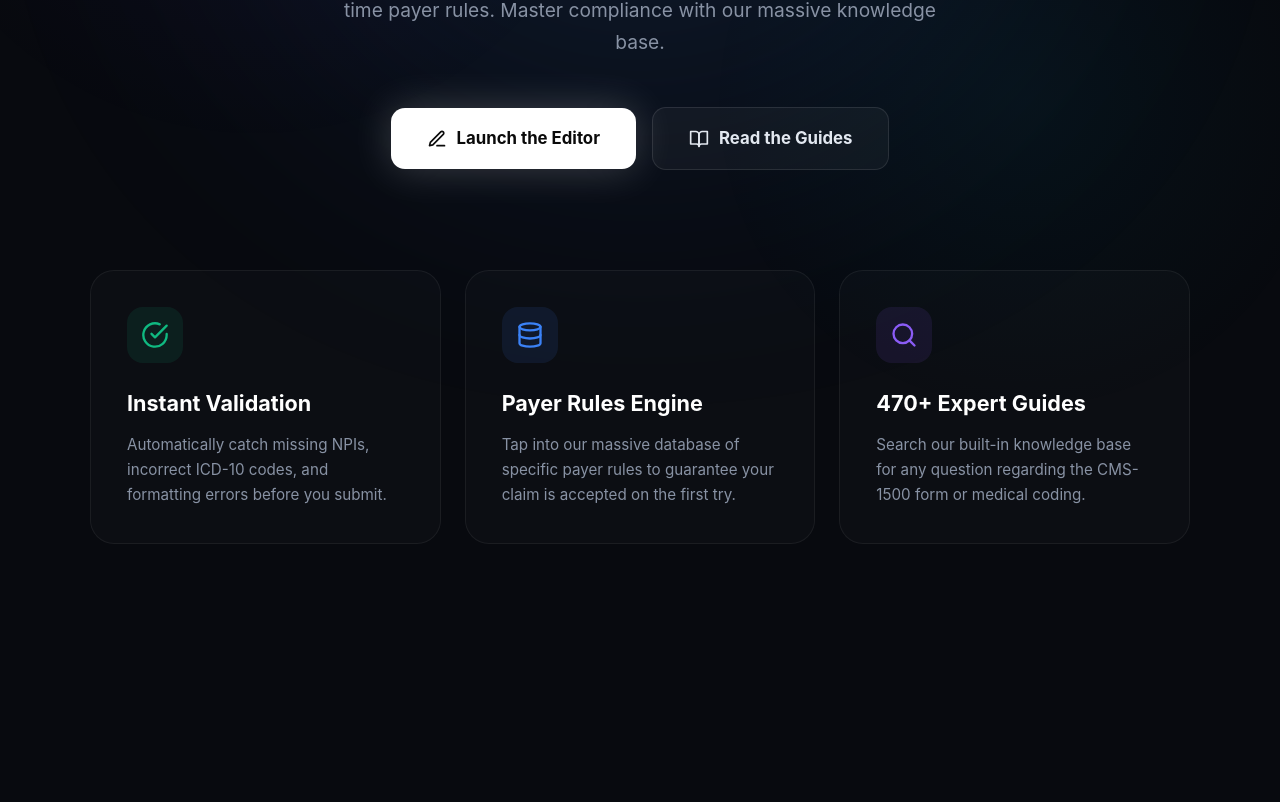
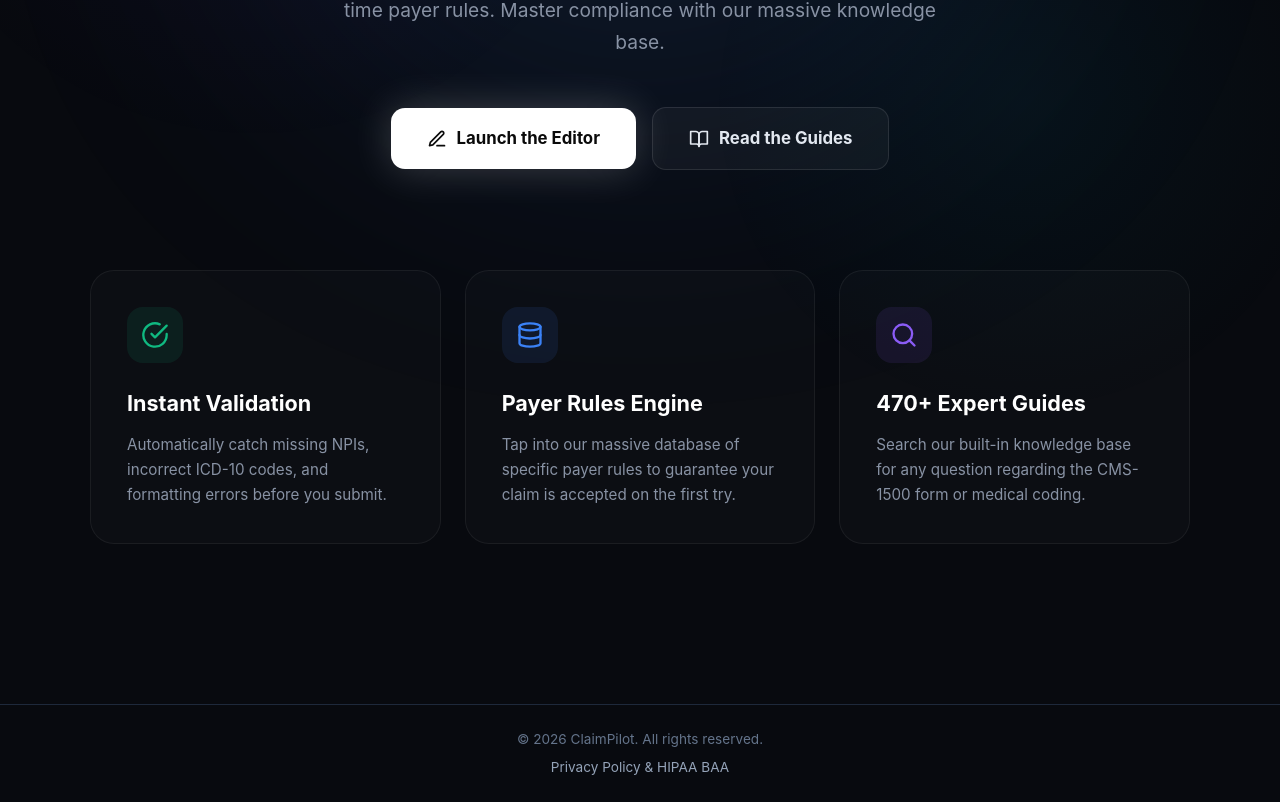
Before and after one commit to kadiapp/cms_saas, a Next.js app: page / in a window 1280 px wide. Shown: the part 458-1260 px from the top of the page. Before the commit the page ends 1162 px from the top, so only its background shows below. Built offline with nearby package versions, Linux system fonts and the light colour scheme; no server answers.

Commit message:
feat: Add global footer with copyright 2026 and Privacy Policy link

```diff
--- a/src/app/globals.css
+++ b/src/app/globals.css
@@ -979,3 +979,6 @@ h3 { font-size: 1.125rem; font-weight: 600; }
     display: none !important;
   }
 }
+
+.footer-link { transition: color 0.2s; }
+.footer-link:hover { color: #3b82f6 !important; }
--- a/src/app/layout.tsx
+++ b/src/app/layout.tsx
@@ -28,8 +28,19 @@ export default function RootLayout({ children }: LayoutProps<"/">) {
     >
       <body className="min-h-full w-full flex flex-col items-center bg-[#080a0f] text-gray-100">
         <Analytics />
-        {children}
-        <ScrollToTop /></body>
+        <div style={{ flex: '1 0 auto', width: '100%', display: 'flex', flexDirection: 'column' }}>
+          {children}
+        </div>
+        <footer style={{ width: '100%', padding: '24px 20px', textAlign: 'center', borderTop: '1px solid #1e293b', background: '#080a0f', color: '#64748b', fontSize: '0.85rem', flexShrink: 0, marginTop: 'auto', zIndex: 10 }}>
+          <div style={{ maxWidth: '1200px', margin: '0 auto', display: 'flex', flexDirection: 'column', gap: '8px', alignItems: 'center', justifyContent: 'center' }}>
+            <div>&copy; 2026 ClaimPilot. All rights reserved.</div>
+            <div style={{ display: 'flex', gap: '16px' }}>
+              <a href="/privacy" style={{ color: '#94a3b8', textDecoration: 'none', transition: 'color 0.2s' }} className="footer-link">Privacy Policy & HIPAA BAA</a>
+            </div>
+          </div>
+        </footer>
+        <ScrollToTop />
+      </body>
     </html>
   );
 }
```
